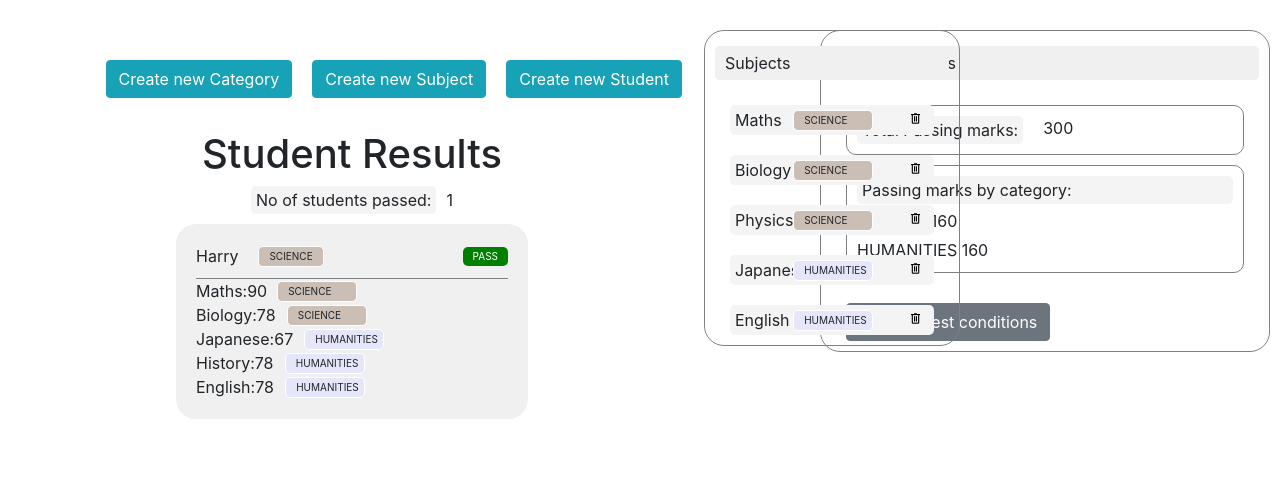
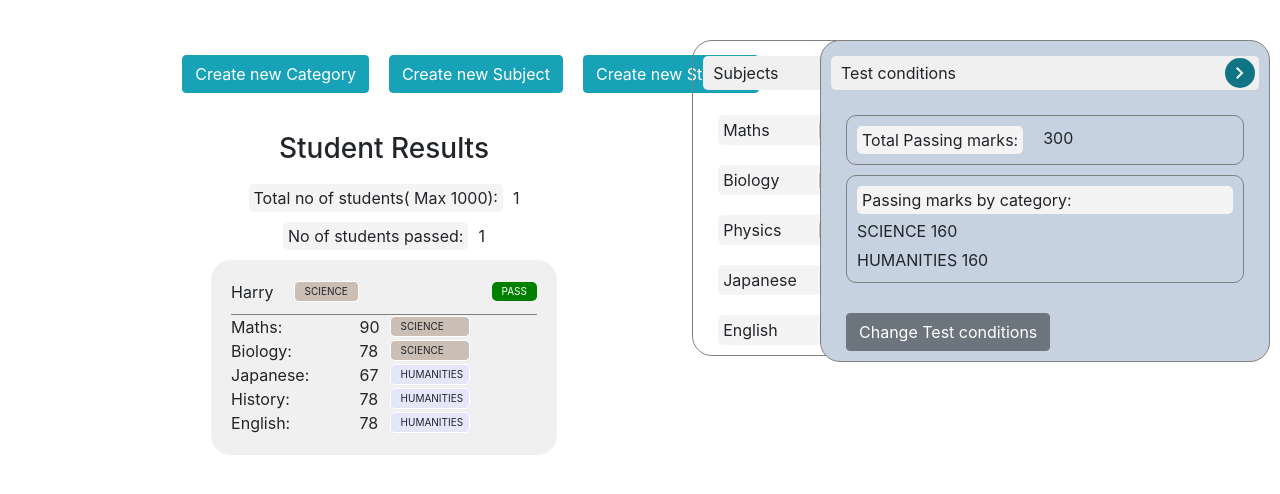
Before and after one commit to raj03gerard/PVP_HR_Test_Django_To_Host, a Django app: page / in a window 1280 px wide. Shown: the top 494 px of the page. Run offline with Django 4.2, Linux system fonts and the light colour scheme; data comes from the database, SQL or seed files in the repository.

Commit message:
Added max student count, fixed sidebar css

```diff
--- a/PVP_Project/PVP_students_test_app/views.py
+++ b/PVP_Project/PVP_students_test_app/views.py
@@ -31,6 +31,7 @@ def index(request):
              'subject_form':subject_form,
              'student_form':student_form,
              'test_condition':test_condition,
+             'no_of_students': students.count(),
              'no_of_students_passed': no_of_students_passed,
              }
 
--- a/PVP_Project/static/css/base_style.css
+++ b/PVP_Project/static/css/base_style.css
@@ -1,8 +1,13 @@
 /* Main Page layout start */
 .main-body{
-    margin: 60px 0px;
+    margin: 40px 0px;
     display: grid;
-    grid-template-columns: 1fr 20% 25%;
+    grid-template-columns: 1fr  15%;
+}
+.left-section{
+    display: flex;
+    margin: 0 auto;
+    gap: 20px;
 }
 .right-section{
     border: 1px solid gray;
@@ -10,15 +15,37 @@
     position: fixed;
     width: 450px;
     right: 10px;
-    top:30px;
+    top:40px;
     padding: 10px 5px;
-
+    background-color: #c7d2e1;
+    transition: all 0.1s linear;
 }
 .section-label{
     padding: 5px 10px;
     background-color: #f0f0f0;
     margin: 5px;
     border-radius: 5px;
+}
+.flex-section-label{
+    display: flex;
+    justify-content: space-between;
+    align-items: center;
+}
+.expand-collapse-btn{
+    position: fixed;
+    top: 58px;
+    right: 25px;
+    padding-top: 3px;
+    padding-left: 3px;
+    background-color: rgb(15, 116, 132);
+    color: white;
+    width: 30px;
+    height: 30px;
+    border-radius: 50%;
+    cursor: pointer;
+}
+#expand-sidebar-btn{
+    display: none;
 }
 /* Main Page layout end */
 .subject-fields{
@@ -29,11 +56,11 @@
     display: flex;
     justify-content: space-evenly;
     width: 70%;
-    margin: 0 auto;
+    margin: 15px auto;
     gap:20px;
 }
 .results-container{
-    width: 50%;
+    width: 60%;
     margin: 0 auto;
 }
 
@@ -64,11 +91,14 @@
     justify-content: center;
     gap: 10px;
 }
+.students-overall-result .overall-students-info{
+    padding-top: 10px;
+}
 .students-overall-result .overall-students-passed-label{
     background-color: #f4f4f4;
     padding: 2px 5px;
     border-radius: 5px;
-
+    margin-top: 10px;
 }
 
 .student-result-data .results-label{
@@ -105,7 +135,8 @@
     margin-bottom: 10px;
 }
 .student-result-data .subjects-container .subject-info{
-    display: flex;
+    display: grid;
+    grid-template-columns: 70% 1fr;
     align-items: center;
     justify-content: space-between;
     width: 60%;
@@ -169,14 +200,14 @@
 /* Subjects section start */
 .middle-section{
     position: relative;
-    z-index: 10;
+    width: 300px;
 }
 .subjects-info-container{
     border: 1px solid gray;
     border-radius: 20px;
-    position: absolute;
+
     width: 100%;
-    top: -30px;
+
     display: flex;
     flex-direction: column;
     gap: 20px;
@@ -185,7 +216,7 @@
 }
 .subjects-info-container .subject-info{
     display: grid;
-    grid-template-columns: 30% 30% 1fr;
+    grid-template-columns: 40% 30% 1fr;
     justify-content: space-between;
     align-items: center;
     background-color: #f4f4f4;
--- a/PVP_Project/static/css/form-control.css
+++ b/PVP_Project/static/css/form-control.css
@@ -10,13 +10,12 @@
     padding: 20px;
     border-radius: 20px;
     position: relative;
-    z-index: 100;
 }
 .popup-form {
     display: none;
     position: fixed;
     top: 50%;
-    left: 30%;
+    left: 35%;
     transform: translate(-50%, -50%);
     box-shadow: 0 4px 8px rgba(0, 0, 0, 0.6);
     border-radius: 20px;
@@ -37,7 +36,6 @@
 .test_conditions_close_btn{
     top: -50px;
     right: 0;
-    z-index: 150;
 }
 .test-conditions-wrapper{
     position: relative;
--- /dev/null
+++ b/PVP_Project/static/js/toggle_sidebar.js
@@ -0,0 +1,12 @@
+$('#collapse-sidebar-btn').click(function (){
+    $('#right_sidebar').css('width', '0');
+    $('#collapse-sidebar-btn').toggle();
+    $('#expand-sidebar-btn').toggle();
+    $('.section-contents').toggle();
+})
+$('#expand-sidebar-btn').click(function (){
+    $('#right_sidebar').css('width', '450px');
+    $('#collapse-sidebar-btn').toggle();
+    $('#expand-sidebar-btn').toggle();
+    $('.section-contents').toggle();
+})
--- a/PVP_Project/templates/home_page.html
+++ b/PVP_Project/templates/home_page.html
@@ -14,18 +14,23 @@
   </head>
   <body class="main-body">
     <div class="left-section">
+      <div class="wrapper">
         <div class="forms-container">
-        <label id="create_new_category_btn" class="btn btn-info">Create new Category</label>
+          <button id="create_new_category_btn" class="btn btn-info">Create new Category</button>
           <div class="category-form-container popup-form" id="category-form-container">
             {% include 'forms/create_category_form.html' %}
           </div>
 
-        <label id="create_new_subject_btn" class="btn btn-info">Create new Subject</label>
+          <button id="create_new_subject_btn" class="btn btn-info">Create new Subject</button>
           <div class="subject-form-container popup-form" id="subject-form-container">
             {% include 'forms/create_subject_form.html' %}
           </div>
 
-        <label id="create_new_student_btn" class="btn btn-info">Create new Student</label>
+          {% if no_of_students >= 1000 %}
+          <button id="create_new_student_btn" class="btn btn-info" disabled>Create new Student</button>
+          {%else%}
+          <button id="create_new_student_btn" class="btn btn-info" >Create new Student</button>
+          {%endif %}
           <div class="student-form-container popup-form" id="student-form-container">
             {% include 'forms/create_student_form.html' %}
           </div>
@@ -35,10 +40,15 @@
         <div class="results-container">
           <br>
 
-        <h1 class="results-label">Student Results</h1>
+          <h3 class="results-label">Student Results</h3>
+          <div class="students-overall-result">
+            <div class="overall-students-passed-label">Total no of students( Max 1000): </div>
+            <div class="overall-students-info">{{no_of_students}} </div>
+
+          </div>
           <div class="students-overall-result">
             <div class="overall-students-passed-label">No of students passed: </div>
-          <div class="overall-students-passed-value">{{no_of_students_passed}} </div>
+            <div class="overall-students-info">{{no_of_students_passed}} </div>
 
           </div>
           {% for student in students %}
@@ -80,6 +90,7 @@
           {% endfor %}
         </div>
       </div>
+      <div class="wrapper">
           <div class="middle-section">
             <div class="subjects-info-container">
               <div class="section-label">
@@ -93,7 +104,7 @@
                 <div class="subject-category category-field">
                   {{subject.category.name}}
                 </div>
-            <button class="subject-delete-icon delete_subject"  value="{{subject.id}}">
+                <button class="subject-delete-icon delete_subject" value="{{subject.id}}">
                   <span class="material-symbols-outlined">
                     delete
                   </span>
@@ -102,10 +113,14 @@
               {% endfor %}
             </div>
 </div>
-    <div class="right-section">
+      </div>
+    </div>
+
+    <div class="right-section" id="right_sidebar">
       <div class="section-label">
         Test conditions
       </div>
+      <div class="section-contents">
         <div class="test-conditions-container">
           <div class="test-condition">
             <div class="condition-label">
@@ -132,6 +147,15 @@
           {% include 'forms/update_test_conditions_form.html' %}
         </div>
       </div>
+      <div class="expand-collapse-btn">
+        <span class="material-symbols-outlined" id="collapse-sidebar-btn">
+          chevron_right
+        </span>
+        <span class="material-symbols-outlined" id="expand-sidebar-btn">
+          chevron_left
+        </span>
+      </div>
+      </div>
   </body>
 </html>
 
@@ -141,4 +165,5 @@
 <script src="{% static 'js/delete_subject.js' %}"></script>
 <script src="{% static 'js/create_student.js' %}"></script>
 <script src="{% static 'js/toggle_popup_forms.js' %}"></script>
+<script src="{% static 'js/toggle_sidebar.js' %}"></script>
 <script src="{% static 'js/colorize_elements.js' %}"></script>
```
Lines whose indentation alone changed are shown as unchanged.
